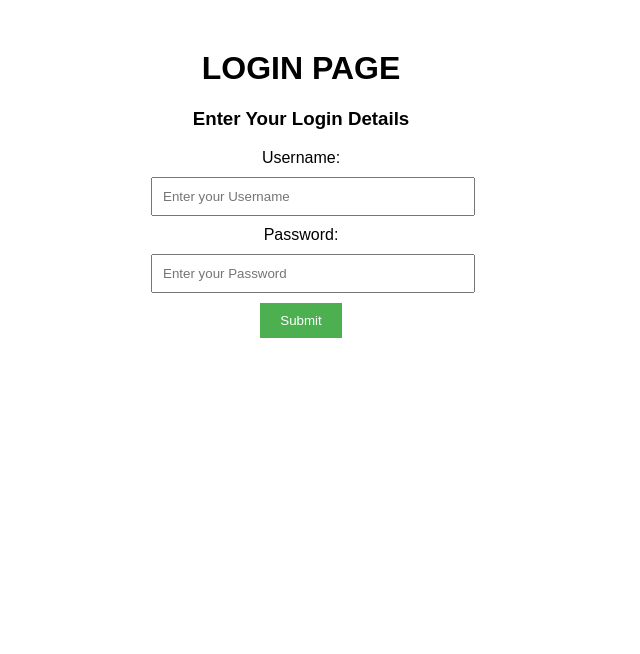
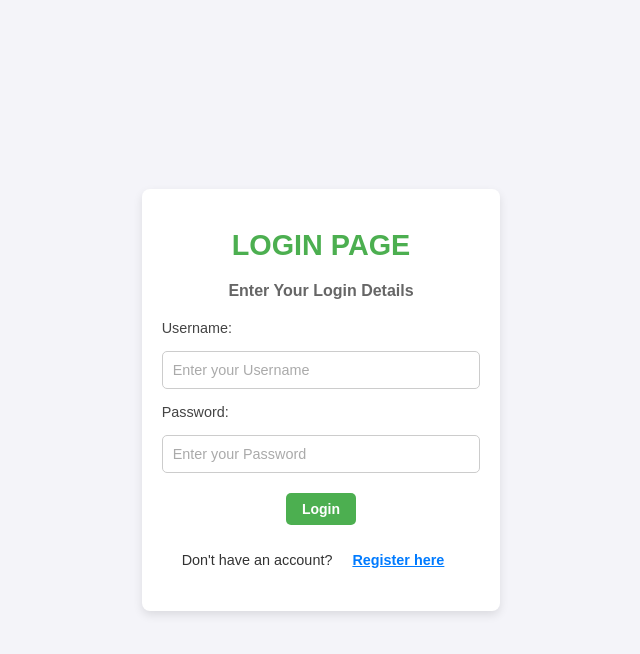
Before and after one commit to santhosh200163/fullproject, a React (Create React App) app in the folder frontend/: page / in a window 1280 px wide. Shown: the top 654 px of the page, without its empty margins (339-979 px from the left). Built offline with nearby package versions, Linux system fonts and the light colour scheme.

Commit message:
somthing

```diff
--- a/frontend/src/loginpage.css
+++ b/frontend/src/loginpage.css
@@ -1,31 +1,118 @@
+body {
+    font-family: Arial, sans-serif;
+    background-color: #f7f8fc;
+    display: flex;
+    justify-content: center;
+    align-items: center;
+    min-height: 100vh;
+}
+
 .main {
-    width: 300px;
-    margin: 50px auto;
-    font-family: Arial, sans-serif;
+    width: 100%;
+    max-width: 400px;
+    padding: 20px;
+    background: #ffffff;
+    box-shadow: 0px 4px 10px rgba(0, 0, 0, 0.1);
+    border-radius: 8px;
     text-align: center;
+}
+
+h1 {
+    font-size: 1.8rem;
+    color: #333333;
+    margin-bottom: 10px;
+}
+
+h3 {
+    font-size: 1rem;
+    color: #666666;
+    margin-bottom: 20px;
+}
+
+form {
+    display: flex;
+    flex-direction: column;
+    gap: 15px;
+}
+
+label {
+    font-size: 0.9rem;
+    color: #444444;
+    text-align: left;
 }
 
 input {
     width: 100%;
     padding: 10px;
-    margin: 10px 0;
+    border: 1px solid #cccccc;
+    border-radius: 5px;
+    font-size: 0.9rem;
+    box-sizing: border-box;
+}
+
+input:focus {
+    border-color: #007bff;
+    outline: none;
+    box-shadow: 0 0 5px rgba(0, 123, 255, 0.5);
 }
 
 button {
-    padding: 10px 20px;
-    background-color: #4CAF50;
-    color: white;
-    border: 2px;
+    padding: 10px 15px;
+    font-size: 1rem;
+    font-weight: bold;
+    color: #ffffff;
+    background: #007bff;
+    border-radius: 5px;
     cursor: pointer;
+    transition: background 0.3s ease;
 }
 
 button:hover {
-    background-color: #45a049;
+    background: #0056b3;
 }
 
-.main1 {
-    width: 300px;
-    margin: 50px auto;
-    font-family: Arial, sans-serif;
-    text-align: center;
+.toggle-button {
+    background: none;
+    color: #007bff;
+    font-size: 0.9rem;
+    cursor: pointer;
+    text-decoration: underline;
 }
+
+.toggle-button:hover {
+    color: #0056b3;
+}
+
+p {
+    font-size: 0.9rem;
+}
+
+p[style="color: red;"] {
+    margin-top: 10px;
+    color: #d9534f !important;
+    font-weight: bold;
+}
+
+p[style="color: green;"] {
+    margin-top: 10px;
+    color: #5cb85c !important;
+    font-weight: bold;
+}
+
+@media (max-width: 480px) {
+    .main {
+        padding: 10px;
+    }
+
+    h1 {
+        font-size: 1.5rem;
+    }
+
+    h3 {
+        font-size: 0.9rem;
+    }
+
+    button {
+        font-size: 0.9rem;
+    }
+}
--- a/frontend/src/loginpage.js
+++ b/frontend/src/loginpage.js
@@ -3,35 +3,77 @@ import { useNavigate } from "react-router-dom";
 import "./loginpage.css";
 
 const LoginPage = () => {
-    const defaultUsers = [{ username: "admin", password: "admin123" }];
-
     const [username, setUsername] = useState("");
     const [password, setPassword] = useState("");
+    const [confirmPassword, setConfirmPassword] = useState(""); // For registration
     const [error, setError] = useState("");
+    const [success, setSuccess] = useState("");
+    const [isRegistering, setIsRegistering] = useState(false); // Toggle between login and register
 
     const navigate = useNavigate();
 
-    const handleLogin = (e) => {
+    const handleLogin = async (e) => {
         e.preventDefault();
 
-        const user = defaultUsers.find(
-            (u) => u.username === username && u.password === password
-        );
+        try {
+            const response = await fetch("http://127.0.0.1:5000/api/login", {
+                method: "POST",
+                headers: { "Content-Type": "application/json" },
+                body: JSON.stringify({ username, password }),
+            });
 
-        if (user) {
-            console.log("Login successful! Navigating to WelcomePage...");
-            navigate("/welcome", { state: { username } });
-        } else {
-            setError("Invalid username or password");
+            const data = await response.json();
+
+            if (response.ok) {
+                setError("");
+                console.log("Login successful! Navigating to WelcomePage...");
+                navigate("/welcome", { state: { username } });
+            } else {
+                setError(data.error || "Login failed");
+            }
+        } catch (error) {
+            setError("An error occurred during login");
+        }
+    };
+
+    const handleRegister = async (e) => {
+        e.preventDefault();
+
+        if (password !== confirmPassword) {
+            setError("Passwords do not match");
+            return;
+        }
+
+        try {
+            const response = await fetch("http://127.0.0.1:5000/api/register", {
+                method: "POST",
+                headers: { "Content-Type": "application/json" },
+                body: JSON.stringify({ username, password }),
+            });
+
+            const data = await response.json();
+
+            if (response.ok) {
+                setSuccess("Registration successful! You can now log in.");
+                setError("");
+                setUsername("");
+                setPassword("");
+                setConfirmPassword("");
+                setIsRegistering(false);
+            } else {
+                setError(data.error || "Registration failed");
+            }
+        } catch (error) {
+            setError("An error occurred during registration");
         }
     };
 
     return (
         <div className="main">
-            <h1>LOGIN PAGE</h1>
-            <h3>Enter Your Login Details</h3>
+            <h1>{isRegistering ? "REGISTER PAGE" : "LOGIN PAGE"}</h1>
+            <h3>{isRegistering ? "Create Your Account" : "Enter Your Login Details"}</h3>
 
-            <form onSubmit={handleLogin}>
+            <form onSubmit={isRegistering ? handleRegister : handleLogin}>
                 <label htmlFor="username">Username:</label>
                 <input
                     type="text"
@@ -53,11 +95,47 @@ const LoginPage = () => {
                     onChange={(e) => setPassword(e.target.value)}
                     required
                 />
+
+                {isRegistering && (
+                    <>
+                        <label htmlFor="confirmPassword">Confirm Password:</label>
+                        <input
+                            type="password"
+                            id="confirmPassword"
+                            name="confirmPassword"
+                            placeholder="Confirm your Password"
+                            value={confirmPassword}
+                            onChange={(e) => setConfirmPassword(e.target.value)}
+                            required
+                        />
+                    </>
+                )}
+
                 <div className="wrap">
-                    <button type="submit">Submit</button>
+                    <button type="submit">
+                        {isRegistering ? "Register" : "Login"}
+                    </button>
                 </div>
             </form>
-            <p style={{ color: "red" }}>{error}</p>
+
+            {error && <p style={{ color: "red" }}>{error}</p>}
+            {success && <p style={{ color: "green" }}>{success}</p>}
+
+            <p>
+                {isRegistering
+                    ? "Already have an account? "
+                    : "Don't have an account? "}
+                <button
+                    className="toggle-button"
+                    onClick={() => {
+                        setIsRegistering(!isRegistering);
+                        setError("");
+                        setSuccess("");
+                    }}
+                >
+                    {isRegistering ? "Login here" : "Register here"}
+                </button>
+            </p>
         </div>
     );
 };
--- a/frontend/src/welcomepage.css
+++ b/frontend/src/welcomepage.css
@@ -1,89 +1,196 @@
+/* General styling */
+body {
+    font-family: Arial, sans-serif;
+    margin: 0;
+    padding: 0;
+    background-color: #f4f4f9;
+    color: #333;
+}
+
+/* Container for the page */
 .welcome-container {
     padding: 20px;
-    font-family: Arial, sans-serif;
+    max-width: 1200px;
+    margin: 0 auto;
+    background-color: #fff;
+    border-radius: 8px;
+    box-shadow: 0 4px 8px rgba(0, 0, 0, 0.1);
 }
 
+/* Header styles */
+h1 {
+    color: #4CAF50;
+    text-align: center;
+    margin-bottom: 20px;
+}
+
+h2 {
+    color: #333;
+    margin-bottom: 15px;
+}
+
+/* Back button styling */
 .back-button {
+    display: inline-block;
+    background-color: #4CAF50;
+    color: white;
     padding: 10px 20px;
-    margin: 20px 0;
-    background-color: #007bff;
+    border: none;
+    border-radius: 5px;
+    text-decoration: none;
+    font-size: 16px;
+    cursor: pointer;
+    float: right;
+
+    margin-bottom: 20px;
+}
+
+.back-button:hover {
+    background-color: #45a049;
+}
+
+/* Table styling */
+.student-table {
+    width: 100%;
+    border-collapse: collapse;
+    margin-bottom: 20px;
+}
+
+.student-table th,
+.student-table td {
+    padding: 12px;
+    text-align: left;
+    border: 1px solid #ddd;
+}
+
+.student-table th {
+    background-color: #f2f2f2;
+}
+
+.student-table tr:nth-child(even) {
+    background-color: #f9f9f9;
+}
+
+.student-table tr:hover {
+    background-color: #f1f1f1;
+}
+
+.sortable-header button {
+    background: none;
+    border: none;
+    cursor: pointer;
+    margin-left: 5px;
+    color: #2196F3;
+}
+
+.sortable-header button:hover {
+    color: #1e88e5;
+}
+
+/* Edit and Add student form styles */
+.add-student-form input,
+.add-student-form button {
+    width: 100%;
+    padding: 12px;
+    margin: 8px 0;
+    border-radius: 5px;
+    border: 1px solid #ddd;
+    font-size: 16px;
+}
+
+.add-student-form button {
+    background-color: #4CAF50;
     color: white;
+    cursor: pointer;
+}
+
+.add-student-form button:hover {
+    background-color: #45a049;
+}
+
+/* Button styling for Save and Cancel */
+button {
+    background-color: #4CAF50;
+    color: white;
+    padding: 8px 16px;
+    border: none;
+    border-radius: 5px;
+    cursor: pointer;
+    font-size: 14px;
+    margin-top: 5px;
+}
+
+button:hover {
+    background-color: #45a049;
+}
+
+button:active {
+    background-color: #388e3c;
+}
+
+/* Input field focus */
+input:focus {
+    outline: none;
+    border-color: #4CAF50;
+}
+
+input::placeholder {
+    color: #aaa;
+}
+
+input[type="text"],
+input[type="number"] {
+    width: 100%;
+}
+
+/* Table actions (edit and delete buttons) */
+.student-table td button {
+    background-color: #2196F3;
+    color: white;
+    padding: 6px 12px;
+    margin: 0 5px;
     border: none;
     border-radius: 5px;
     cursor: pointer;
 }
 
-.student-table {
-    width: 100%;
-    border-collapse: collapse;
-    margin-top: 20px;
-    background-color: white;
-    border-radius: 8px;
-    overflow: hidden;
+.student-table td button:hover {
+    background-color: #1976d2;
 }
 
-.student-table th,
-.student-table td {
-    padding: 12px 15px;
-    text-align: left;
-    border-bottom: 1px solid lightgray;
+.student-table td button:active {
+    background-color: #1565c0;
 }
 
-.student-table th {
-    background-color: blue;
-    color: white;
+.student-table td button.delete {
+    background-color: #f44336;
 }
 
-.edit-button,
-.delete-button,
-.add-button,
-.sort-button {
-    padding: 8px 12px;
-    border: none;
-    border-radius: 4px;
-    cursor: pointer;
+.student-table td button.delete:hover {
+    background-color: #e53935;
 }
 
-.edit-button {
-    background-color: #28a745;
-    color: white;
-}
-
-.delete-button {
-    background-color: red;
-    color: white;
-}
-
-.add-button {
-    background-color: blue;
-}
-
-.sort-button {
-    background-color: gray;
-    color: white;
-    margin-left: 5px;
-}
-
+/* Add student form container styling */
 .add-student-form {
     margin-top: 20px;
-    display: flex;
-    gap: 10px;
+    max-width: 500px;
+    margin-left: auto;
+    margin-right: auto;
 }
 
 .add-student-form input {
-    padding: 7px;
-    width: 100px;
-    border: 1px solid #ddd;
-    border-radius: 4px;
-    font-size: 1rem;
-
+    margin-bottom: 10px;
 }
 
-.add-student-form input[type="text"],
-.add-student-form input[type="number"] {
-    width: 150px;
+/* Messages and error handling */
+.error-message {
+    color: #f44336;
+    font-size: 14px;
+    margin-top: 10px;
 }
 
-.add-student-form input::placeholder {
-    color: #bbb;
+.success-message {
+    color: #4CAF50;
+    font-size: 14px;
+    margin-top: 10px;
 }
--- a/frontend/src/welcompage.js
+++ b/frontend/src/welcompage.js
@@ -10,21 +10,26 @@ const WelcomePage = () => {
     const [students, setStudents] = useState([]);
     const [editingStudentId, setEditingStudentId] = useState(null);
     const [editForm, setEditForm] = useState({
-        id: "",
+        id: "",  // Added for edit form
         name: "",
         age: "",
         class: "",
         gender: "",
+        native: "",
+        teacherName: "",
     });
     const [addForm, setAddForm] = useState({
-        id: "",
+        id: "",  // Added for add form if you want it displayed
         name: "",
         age: "",
         class: "",
         gender: "",
+        native: "",
+        teacherName: "",
     });
     const [sortConfig, setSortConfig] = useState({ key: null, direction: null });
 
+    // Fetch students once when component mounts
     useEffect(() => {
         const fetchStudents = async () => {
             try {
@@ -48,12 +53,7 @@ const WelcomePage = () => {
 
     const handleEdit = (student) => {
         setEditingStudentId(student.id);
-        setEditForm({
-            name: student.name,
-            age: student.age,
-            class: student.class,
-            gender: student.gender,
-        });
+        setEditForm({ ...student });
     };
 
     const handleSave = async () => {
@@ -76,14 +76,24 @@ const WelcomePage = () => {
                 throw new Error("Failed to update student");
             }
 
+            const updatedStudentData = await response.json();
             setStudents((prevStudents) =>
                 prevStudents.map((student) =>
                     student.id === editingStudentId
-                        ? { ...student, ...updatedStudent }
+                        ? { ...student, ...updatedStudentData }
                         : student
                 )
             );
             setEditingStudentId(null);
+            setEditForm({
+                id: "",
+                name: "",
+                age: "",
+                class: "",
+                gender: "",
+                native: "",
+                teacherName: "",
+            });
         } catch (error) {
             console.error("Error updating student:", error);
         }
@@ -127,11 +137,13 @@ const WelcomePage = () => {
             const addedStudent = await response.json();
             setStudents((prevStudents) => [...prevStudents, addedStudent]);
             setAddForm({
-                id: "",
+                id: "",  // Reset the id field for the next student
                 name: "",
                 age: "",
                 class: "",
                 gender: "",
+                native: "",
+                teacherName: "",
             });
         } catch (error) {
             console.error("Error adding student:", error);
@@ -192,19 +204,25 @@ const WelcomePage = () => {
                     <tr>
                         <th>ID</th>
                         <th>
+                            <div className="sortable-header">
                                 Name
                                 <button onClick={() => sortStudents("name")}>
                                     {getSortButtonLabel("name")}
                                 </button>
+                            </div>
                         </th>
                         <th>
+                            <div className="sortable-header">
                                 Age
                                 <button onClick={() => sortStudents("age")}>
                                     {getSortButtonLabel("age")}
                                 </button>
+                            </div>
                         </th>
                         <th>Class</th>
-                        <th>Gender </th>
+                        <th>Gender</th>
+                        <th>Native</th>
+                        <th>Teacher Name</th>
                         <th>Actions</th>
                     </tr>
                 </thead>
@@ -263,32 +281,38 @@ const WelcomePage = () => {
                                 </td>
                                 <td>
                                     {editingStudentId === student.id ? (
+                                        <input
+                                            type="text"
+                                            name="native"
+                                            value={editForm.native}
+                                            onChange={handleInputChange}
+                                        />
+                                    ) : (
+                                        student.native
+                                    )}
+                                </td>
+                                <td>
+                                    {editingStudentId === student.id ? (
+                                        <input
+                                            type="text"
+                                            name="teacherName"
+                                            value={editForm.teacherName}
+                                            onChange={handleInputChange}
+                                        />
+                                    ) : (
+                                        student.teacherName
+                                    )}
+                                </td>
+                                <td>
+                                    {editingStudentId === student.id ? (
                                         <>
-                                            <button
-                                                className="save-button"
-                                                onClick={handleSave}
-                                            >
-                                                Save
-                                            </button>
-                                            <button
-                                                className="cancel-button"
-                                                onClick={handleCancelEdit}
-                                            >
-                                                Cancel
-                                            </button>
+                                            <button onClick={handleSave}>Save</button>
+                                            <button onClick={handleCancelEdit}>Cancel</button>
                                         </>
                                     ) : (
                                         <>
-                                            <button
-                                                className="edit-button"
-                                                onClick={() => handleEdit(student)}
-                                            >
-                                                Edit
-                                            </button>
-                                            <button
-                                                className="delete-button"
-                                                onClick={() => handleDelete(student.id)}
-                                            >
+                                            <button onClick={() => handleEdit(student)}>Edit</button>
+                                            <button onClick={() => handleDelete(student.id)}>
                                                 Delete
                                             </button>
                                         </>
@@ -298,52 +322,64 @@ const WelcomePage = () => {
                         ))
                     ) : (
                         <tr>
-                            <td colSpan="6">No students available</td>
+                            <td colSpan="8">No students found</td>
                         </tr>
                     )}
                 </tbody>
             </table>
 
-            <h2>Add New Student</h2>
-            <div className="add-form">
+            <h2>Add Student</h2>
+            <div className="add-student-form">
                 <input
-                    type="number"
+                    type="text"
                     name="id"
-                    placeholder="ID"
                     value={addForm.id}
                     onChange={handleAddInputChange}
+                    placeholder="Student ID"
                 />
                 <input
                     type="text"
                     name="name"
-                    placeholder="Name"
                     value={addForm.name}
                     onChange={handleAddInputChange}
+                    placeholder="Name"
                 />
                 <input
                     type="number"
                     name="age"
-                    placeholder="Age"
                     value={addForm.age}
                     onChange={handleAddInputChange}
+                    placeholder="Age"
                 />
                 <input
                     type="text"
                     name="class"
-                    placeholder="Class"
                     value={addForm.class}
                     onChange={handleAddInputChange}
+                    placeholder="Class"
                 />
                 <input
                     type="text"
                     name="gender"
-                    placeholder="Gender"
                     value={addForm.gender}
                     onChange={handleAddInputChange}
+                    placeholder="Gender"
                 />
-                <button className="add-button" onClick={handleAdd}>
-                    Add Student
-                </button>
+                <input
+                    type="text"
+                    name="native"
+                    value={addForm.native}
+                    onChange={handleAddInputChange}
+                    placeholder="Native"
+                />
+                <input
+                    type="text"
+                    name="teacherName"
+                    value={addForm.teacherName}
+                    onChange={handleAddInputChange}
+                    placeholder="Teacher Name"
+                />
+                <button onClick={handleAdd}>Add Student</button>
             </div>
         </div>
     );
```
Also changed, not shown: 1 other file (tests, documents, lock files or other folders). Lines whose indentation alone changed are shown as unchanged.
